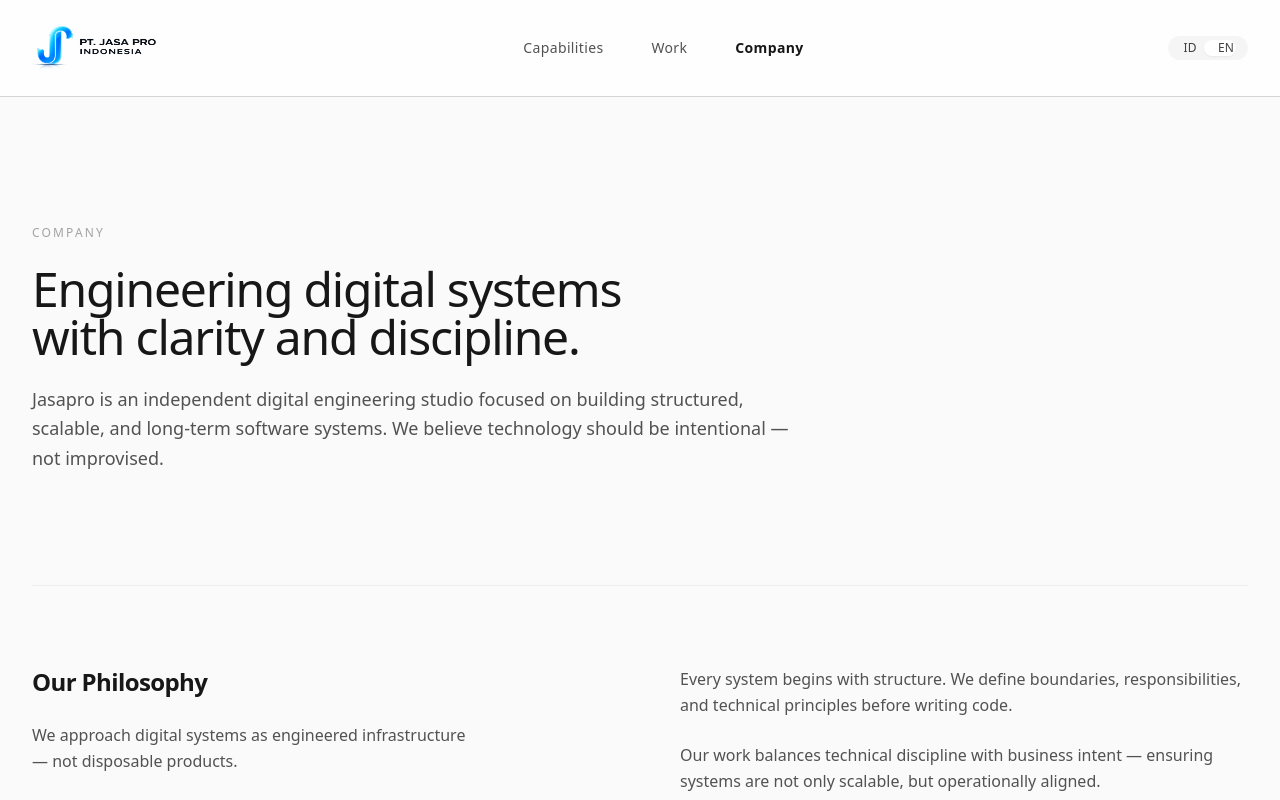
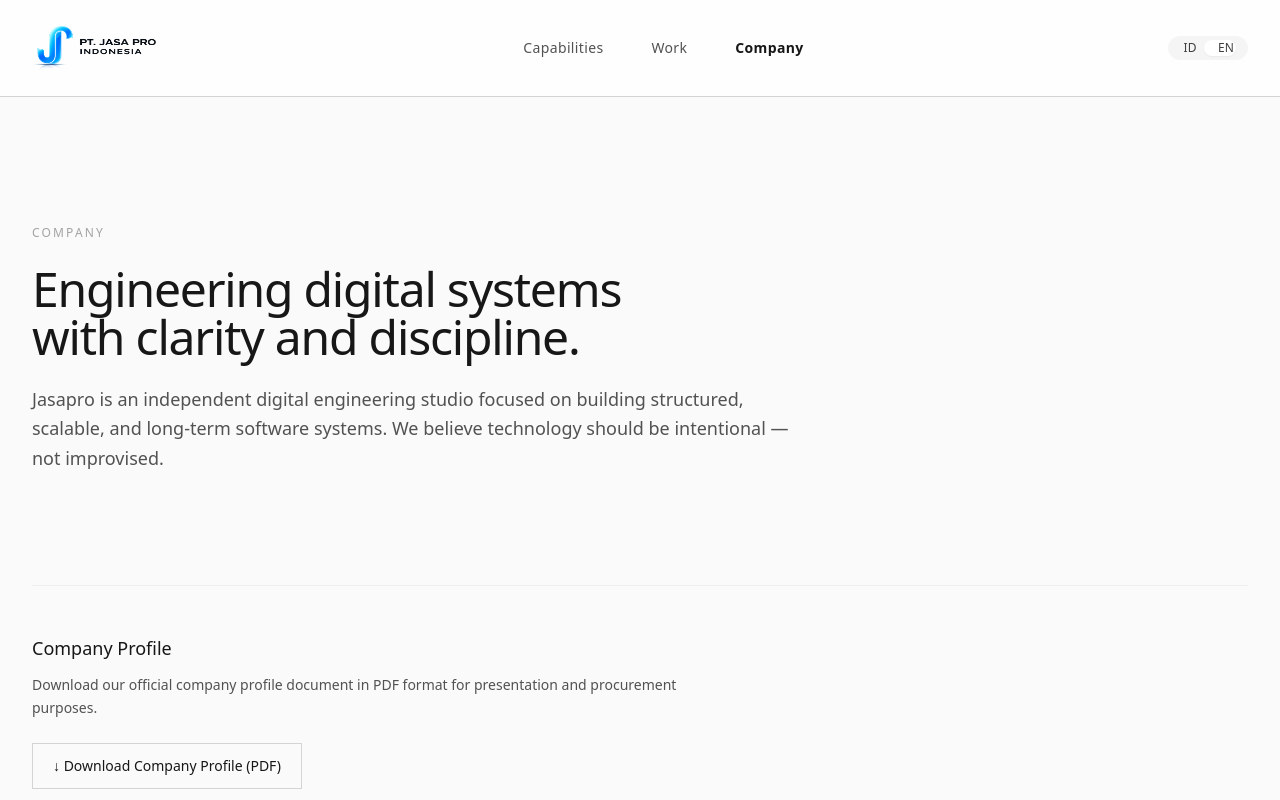
Before and after one commit to chrisimbolon/jasapro-web, a React (Vite) app: page /company in a window 1280 px wide. Shown: the top 800 px of the page. Built offline with nearby package versions, Linux system fonts and the light colour scheme.

Commit message:
fix: add link to Download company profile

```diff
--- a/src/pages/Company.tsx
+++ b/src/pages/Company.tsx
@@ -31,6 +31,27 @@ export default function Company() {
             {t("company.description")}
           </p>
         </div>
+
+        {/* Company Profile Download */}
+<section className="py-12 border-t border-neutral-200/60">
+  <div className="max-w-2xl">
+    <h3 className="text-lg font-medium mb-3">
+      {t("company.profile.title")}
+    </h3>
+
+    <p className="text-neutral-600 text-sm leading-relaxed mb-6">
+      {t("company.profile.description")}
+    </p>
+
+    <a
+      href="/documents/company-profile-ID.pdf"
+      download
+      className="inline-flex items-center gap-2 text-sm font-medium border border-neutral-300 px-5 py-3 hover:border-neutral-900 transition-colors"
+    >
+      ↓ {t("company.profile.download")}
+    </a>
+  </div>
+</section>
 
         {/* Philosophy */}
         <section className="grid md:grid-cols-2 gap-20 py-20 border-t border-neutral-200/60">
```
